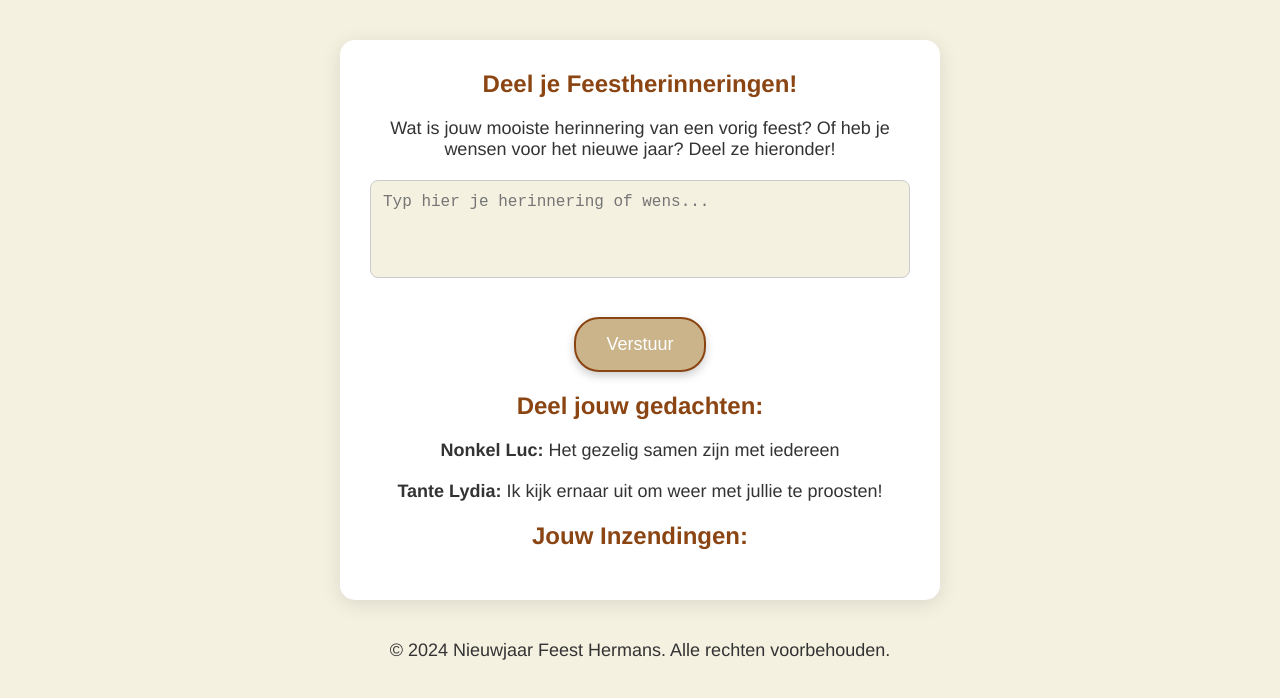
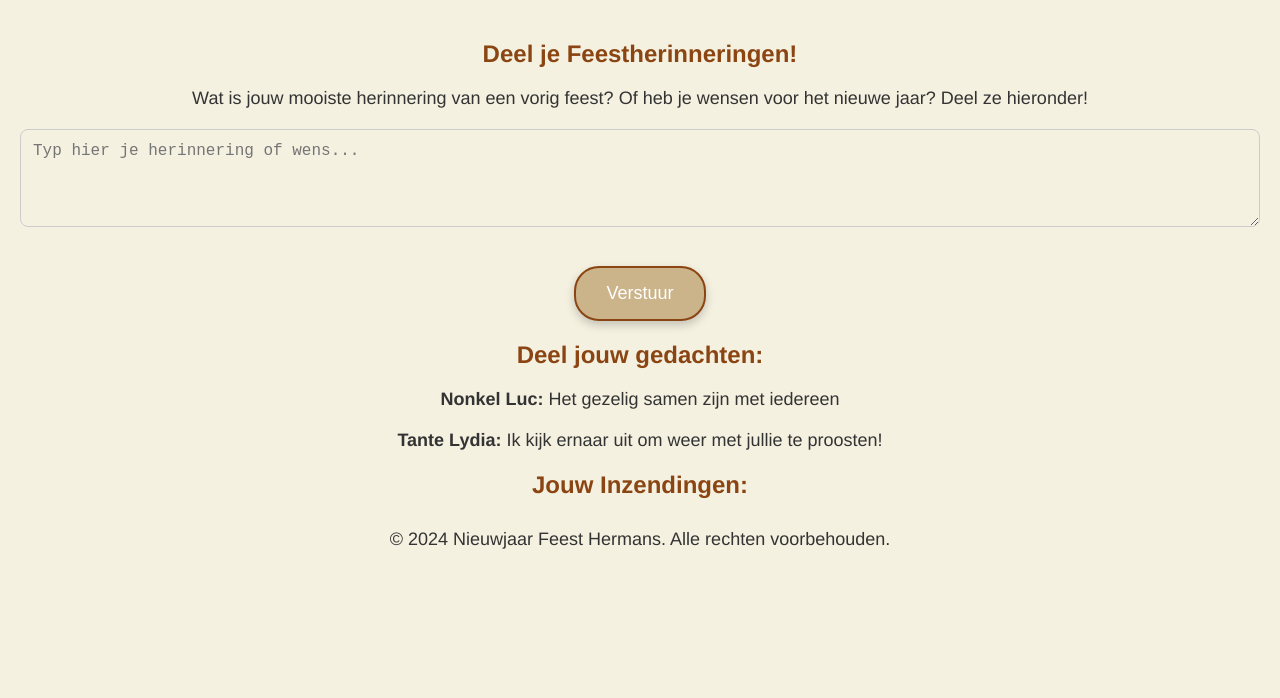
Before and after one commit to neyake/nieuwjaarsfeest, a plain HTML site: page feest.html in a window 1280 px wide. Drawn offline with Linux system fonts and the light colour scheme.

Commit message:
Add files via upload

```diff
--- a/css/style.css
+++ b/css/style.css
@@ -179,34 +179,53 @@ p {
     transform: scale(1.05); /* Maak de knop groter bij hover */
 }
 
-section {
-    padding: 30px;
-    margin: 20px auto;
-    margin-bottom: 20p;
-    max-width: 600px; /* Max breedte van de secties */
-    background-color: white; /* Wit achtergrond voor secties */
-    border-radius: 15px; /* Ronde hoeken */
-    box-shadow: 0 4px 20px rgba(0, 0, 0, 0.1); /* Schaduw voor diepte */
+section body {
+    font-family: Arial, sans-serif;
+    background-color: #f7f2e9; /* Beige achtergrond */
+    color: #333;
+    margin: 0;
+    padding: 0;
 }
 
-textarea {
-    width: 100%;
-    padding: 12px;
-    margin-bottom: 20px;
-    border-radius: 5px;
-    border: 2px solid #cbb38a; /* Knopkleur rand */
-    font-size: 16px;
-    resize: none; /* Geen formaat wijziging */
+.container {
+    display: flex;
+    flex-direction: column; /* Standaard worden items onder elkaar weergegeven */
+    align-items: center; /* Elementen worden in het midden uitgelijnd */
+    padding: 20px;
 }
 
-textarea:focus {
-    outline: none; /* Geen rand bij focus */
-    border-color: #8B4513; /* Donkerbruin rand bij focus */
+h1 {
+    text-align: center;
+    margin: 20px 0;
 }
 
-footer {
-    margin-top: 40px;
-    font-size: 14px;
-    color: #777;
-    text-align: center; /* Centraal uitlijnen */
+.img-hero {
+    width: 100%; /* De afbeelding vult de breedte van het scherm */
+    max-width: 600px; /* Maximale breedte zodat het niet te groot wordt op desktops */
+    height: auto; /* Houd de verhouding van de afbeelding goed */
+    object-fit: cover; /* Zorg ervoor dat de afbeelding netjes wordt weergegeven */
+    border-radius: 10px; /* Afgeronde hoeken */
 }
+
+.google-maps {
+    width: 100%; /* De kaart vult de breedte van het scherm */
+    max-width: 600px; /* Maximale breedte op desktops */
+    height: 300px;
+    border: none;
+    margin-top: 20px;
+}
+
+/* Media Query voor Schermen Kleiner dan 600px (mobiele apparaten) */
+@media screen and (max-width: 600px) {
+    .container {
+        padding: 10px;
+    }
+
+    .img-hero {
+        max-width: 100%; /* Zorg ervoor dat de afbeelding de volledige breedte van de container vult op mobiel */
+    }
+
+    .google-maps {
+        max-width: 100%; /* Zorg ervoor dat de kaart ook de volledige breedte van de container vult */
+    }
+}
```
